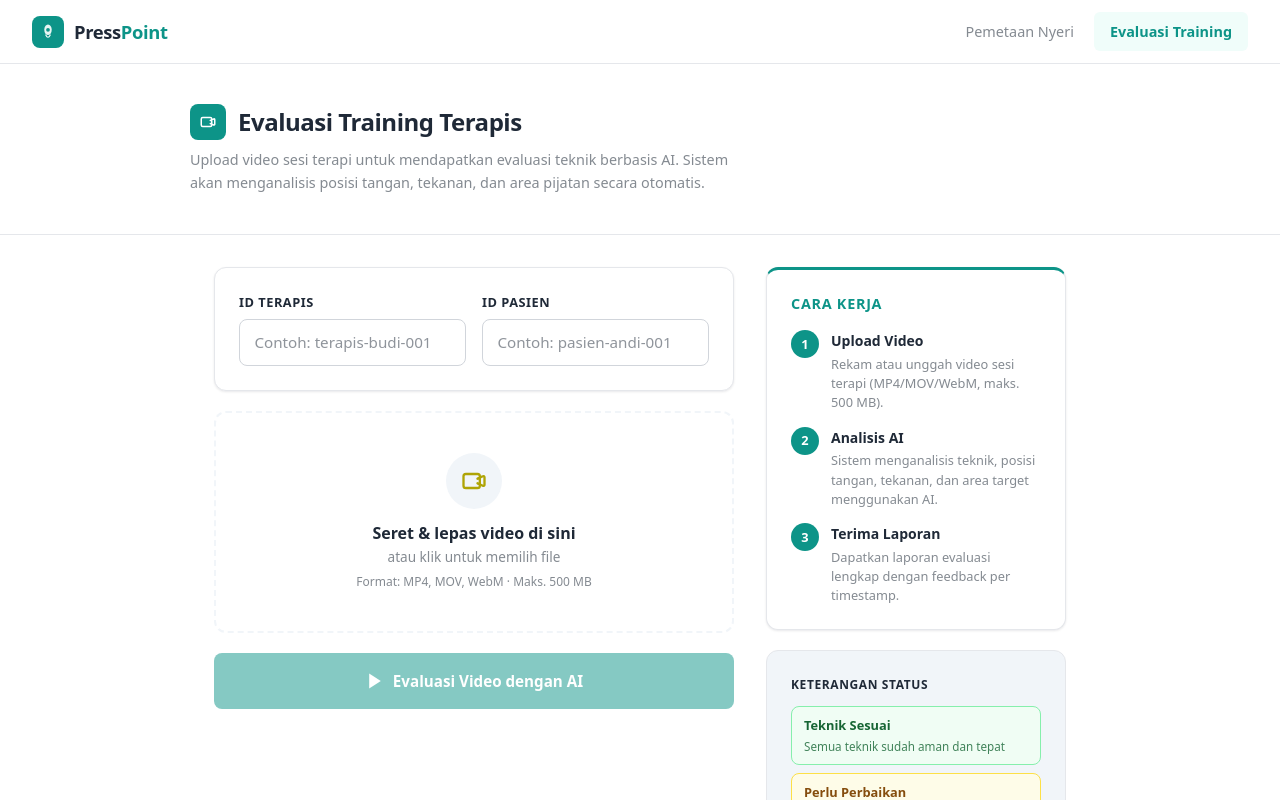
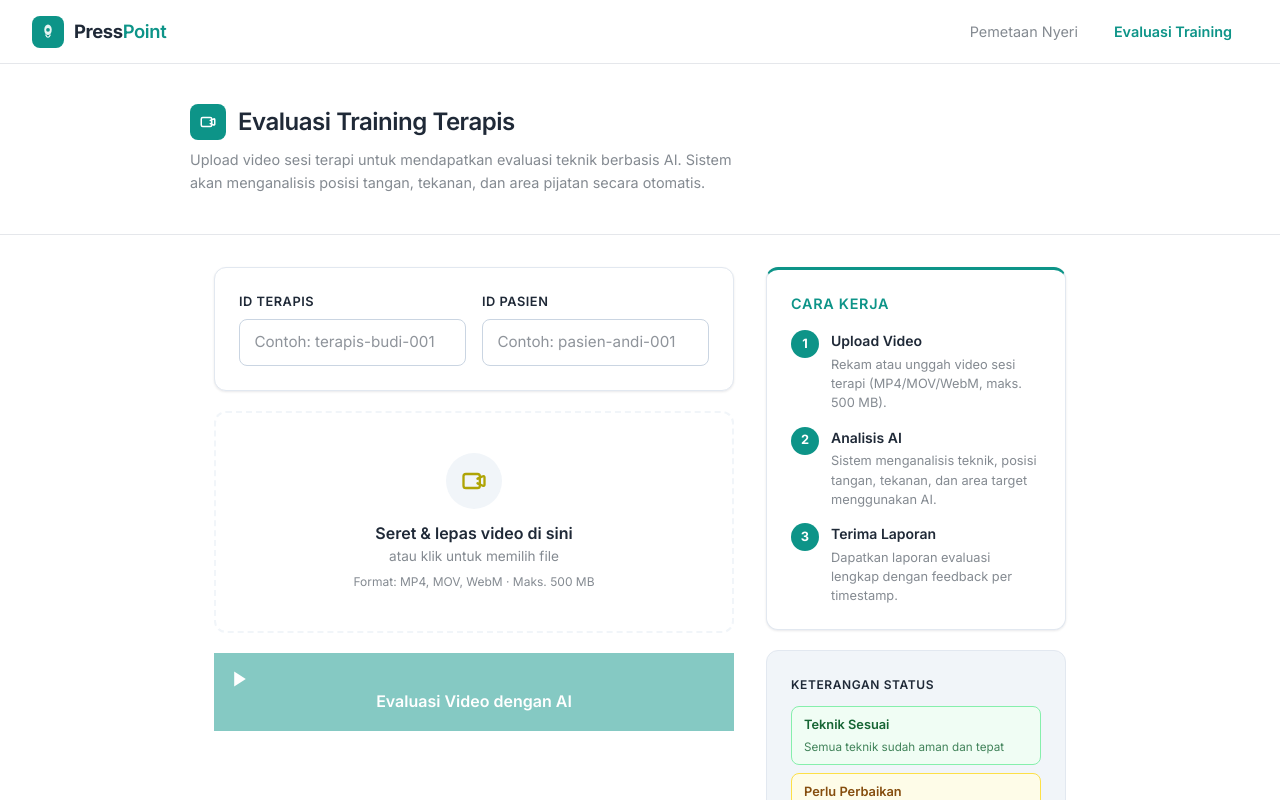
Before and after one commit to Syabilwafi/garuda-hacks, a Next.js app in the folder client/: page /training in a window 1280 px wide. Shown: the top 800 px of the page. Built offline with nearby package versions, Linux system fonts and the light colour scheme; no server answers.

Commit message:
refactor: tidying the globals.css

```diff
--- a/client/src/app/globals.css
+++ b/client/src/app/globals.css
@@ -1,8 +1,8 @@
 @import url('https://fonts.googleapis.com/css2?family=Inter:wght@300;400;500;600;700&display=swap');
 @import "tailwindcss";
 
-:root {
-
+@theme {
+  /* Colors */
   --color-linen: #F1F5F9;
   --color-sunflower: #F0FDFA;
   --color-martini: #0D9488;
@@ -12,70 +12,59 @@
   --color-moss-60: rgba(31, 41, 55, 0.55);
   --color-white: #FFFFFF;
 
-  --font-primary: system-ui, -apple-system, BlinkMacSystemFont, "Segoe UI", Roboto, sans-serif;
+  /* Typography */
+  --font-inter: 'Inter', system-ui, sans-serif;
 
+  /* Border Radius */
   --radius-sm: 8px;
   --radius-md: 12px;
   --radius-lg: 16px;
-  --radius-organic: 12px;
-  --radius-organic-reverse: 12px;
 
+  /* Box Shadows */
   --shadow-card: 0 1px 2px rgba(15, 23, 42, 0.04), 0 1px 3px rgba(15, 23, 42, 0.06);
   --shadow-card-hover: 0 4px 12px rgba(15, 23, 42, 0.08);
-  --shadow-button: none;
 
-  --transition-base: all 0.2s ease;
-  --transition-bounce: all 0.2s ease;
+  /* Animations & Transitions */
+  --animate-fade-in: fadeIn 0.3s cubic-bezier(0.4, 0, 0.2, 1) forwards;
+  --animate-pulse-glow: pulse-glow 2s ease-in-out infinite;
+  --animate-skeleton: skeleton-wave 1.5s linear infinite;
+
+  @keyframes fadeIn {
+    from { opacity: 0; transform: translateY(6px); }
+    to { opacity: 1; transform: translateY(0); }
+  }
+  @keyframes pulse-glow {
+    0%, 100% { opacity: 1; }
+    50% { opacity: 0.6; }
+  }
+  @keyframes skeleton-wave {
+    0% { background-position: 200% 0; }
+    100% { background-position: -200% 0; }
+  }
 }
 
-*, *::before, *::after {
-  box-sizing: border-box;
-  margin: 0;
-  padding: 0;
-}
-
+/* Base Elements Adjustments */
 html {
   scroll-behavior: smooth;
 }
 
 body {
-  font-family: var(--font-primary);
+  font-family: var(--font-inter);
   background-color: var(--color-white);
   color: var(--color-moss);
   line-height: 1.6;
   -webkit-font-smoothing: antialiased;
-  -moz-osx-font-smoothing: grayscale;
 }
 
-h1 {
-  font-size: 1.875rem;
+h1, h2, h3 {
   font-weight: 600;
   color: var(--color-moss);
-  line-height: 1.25;
-  letter-spacing: -0.02em;
 }
 
-h2 {
-  font-size: 1.5rem;
-  font-weight: 600;
-  color: var(--color-moss);
-  line-height: 1.3;
-  letter-spacing: -0.01em;
-}
-
-h3 {
-  font-size: 1.1rem;
-  font-weight: 600;
-  color: var(--color-moss);
-  line-height: 1.4;
-}
-
-p {
-  font-size: 1rem;
-  font-weight: 400;
-  color: var(--color-moss);
-  line-height: 1.6;
-}
+h1 { font-size: 1.875rem; line-height: 1.25; letter-spacing: -0.02em; }
+h2 { font-size: 1.5rem; line-height: 1.3; letter-spacing: -0.01em; }
+h3 { font-size: 1.1rem; line-height: 1.4; }
+p  { font-size: 1rem; font-weight: 400; line-height: 1.6; }
 
 small, .text-caption {
   font-size: 0.875rem;
@@ -84,124 +73,90 @@ small, .text-caption {
   line-height: 1.5;
 }
 
-@theme {
-  --color-linen: #F1F5F9;
-  --color-sunflower: #F0FDFA;
-  --color-martini: #0D9488;
-  --color-martini-dark: #0F766E;
-  --color-moss: #1F2937;
-
-  --font-inter: 'Inter', sans-serif;
-
-  --radius-sm: 8px;
-  --radius-md: 12px;
-  --radius-lg: 16px;
-
-  --shadow-card: 0 1px 2px rgba(15, 23, 42, 0.04), 0 1px 3px rgba(15, 23, 42, 0.06);
-}
-
-.btn-primary {
+/* Custom Components */
+@utility btn-base {
   display: inline-flex;
   align-items: center;
   justify-content: center;
   gap: 0.5rem;
+  font-family: var(--font-inter);
+  font-size: 0.95rem;
+  border-radius: var(--radius-sm);
+  cursor: pointer;
+  transition: all 0.2s ease;
+  text-decoration: none;
+}
+
+@utility btn-primary {
+  @mixin btn-base;
   padding: 0.75rem 1.5rem;
   background-color: var(--color-martini);
   color: var(--color-white);
-  font-family: var(--font-primary);
-  font-size: 0.95rem;
   font-weight: 600;
-  letter-spacing: 0;
   border: none;
-  border-radius: var(--radius-sm);
-  cursor: pointer;
-  transition: var(--transition-base);
-  box-shadow: none;
-  text-decoration: none;
+
+  &:hover { background-color: var(--color-martini-dark); }
+  &:active { transform: scale(0.99); }
+  &:disabled { opacity: 0.5; cursor: not-allowed; transform: none; }
 }
 
-.btn-primary:hover {
-  background-color: var(--color-martini-dark);
-}
-
-.btn-primary:active {
-  transform: scale(0.99);
-}
-
-.btn-primary:disabled {
-  opacity: 0.5;
-  cursor: not-allowed;
-  transform: none;
-}
-
-.btn-secondary {
-  display: inline-flex;
-  align-items: center;
-  justify-content: center;
-  gap: 0.5rem;
+@utility btn-secondary {
+  @mixin btn-base;
   padding: 0.65rem 1.25rem;
   background-color: transparent;
   color: var(--color-moss);
-  font-family: var(--font-primary);
-  font-size: 0.95rem;
   font-weight: 500;
-  border: 1px solid #D1D5DB;
-  border-radius: var(--radius-sm);
-  cursor: pointer;
-  transition: var(--transition-base);
-  text-decoration: none;
+  border: 1px solid var(--color-slate-300, #D1D5DB);
+
+  &:hover {
+    background-color: var(--color-linen);
+    border-color: var(--color-slate-400, #B9C0CB);
+  }
 }
 
-.btn-secondary:hover {
-  background-color: var(--color-linen);
-  border-color: #B9C0CB;
-}
-
-.card {
+@utility card {
   background-color: var(--color-white);
   border-radius: var(--radius-md);
   box-shadow: var(--shadow-card);
   padding: 1.5rem;
-  transition: var(--transition-base);
-  border: 1px solid #E5E7EB;
+  transition: all 0.2s ease;
+  border: 1px solid var(--color-slate-200, #E5E7EB);
+
+  &:hover { box-shadow: var(--shadow-card-hover); }
 }
 
-.card:hover {
-  box-shadow: var(--shadow-card-hover);
-}
-
-.card-linen {
+@utility card-linen {
   background-color: var(--color-linen);
   border-radius: var(--radius-md);
   padding: 1.5rem;
-  border: 1px solid #E5E7EB;
+  border: 1px solid var(--color-slate-200, #E5E7EB);
 }
 
-.input {
+@utility input {
   width: 100%;
   padding: 0.65rem 0.9rem;
   background-color: var(--color-white);
-  border: 1px solid #D1D5DB;
+  border: 1px solid var(--color-slate-300, #D1D5DB);
   border-radius: var(--radius-sm);
-  font-family: var(--font-primary);
+  font-family: var(--font-inter);
   font-size: 0.95rem;
   color: var(--color-moss);
-  transition: var(--transition-base);
+  transition: all 0.2s ease;
   outline: none;
-}
 
-.input:focus {
+  &:focus {
     border-color: var(--color-martini);
     box-shadow: 0 0 0 3px rgba(13, 148, 136, 0.12);
   }
+}
 
-.tab-bar {
+@utility tab-bar {
   display: flex;
-  border-bottom: 1px solid #E5E7EB;
+  border-bottom: 1px solid var(--color-slate-200, #E5E7EB);
   margin-bottom: 1.5rem;
 }
 
-.tab-item {
+@utility tab-item {
   padding: 0.65rem 1.25rem;
   font-size: 0.95rem;
   font-weight: 500;
@@ -209,46 +164,19 @@ small, .text-caption {
   border: none;
   background: transparent;
   cursor: pointer;
-  transition: var(--transition-base);
+  transition: all 0.2s ease;
   border-bottom: 2px solid transparent;
   margin-bottom: -1px;
-}
 
-.tab-item:hover {
-  color: var(--color-moss);
-}
-
-.tab-item.active {
+  &:hover { color: var(--color-moss); }
+  &.active {
     color: var(--color-martini);
     border-bottom-color: var(--color-martini);
     font-weight: 600;
   }
-
-@keyframes fadeIn {
-  from { opacity: 0; transform: translateY(6px); }
-  to   { opacity: 1; transform: translateY(0); }
 }
 
-@keyframes pulse-glow {
-  0%, 100% { opacity: 1; }
-  50%       { opacity: 0.6; }
-}
-
-@keyframes spin {
-  to { transform: rotate(360deg); }
-}
-
-.animate-fade-in {
-  animation: fadeIn 0.3s ease forwards;
-}
-
-.animate-pulse-glow {
-  animation: pulse-glow 2s ease-in-out infinite;
-}
-
-
-
-.skeleton {
+@utility skeleton {
   background: linear-gradient(
           90deg,
           var(--color-linen) 25%,
@@ -256,35 +184,15 @@ small, .text-caption {
           var(--color-linen) 75%
   );
   background-size: 200% 100%;
-  animation: skeleton-wave 1.5s infinite;
+  animation: var(--animate-skeleton);
   border-radius: var(--radius-sm);
 }
 
-@keyframes skeleton-wave {
-  0%   { background-position: 200% 0; }
-  100% { background-position: -200% 0; }
-}
-
-::-webkit-scrollbar {
-  width: 6px;
-  height: 6px;
-}
-
-::-webkit-scrollbar-track {
-  background: var(--color-linen);
-}
-
+/* Custom Webkit Scrollbars */
+::-webkit-scrollbar { width: 6px; height: 6px; }
+::-webkit-scrollbar-track { background: var(--color-linen); }
 ::-webkit-scrollbar-thumb {
   background: #C1C9D2;
   border-radius: 3px;
+  &:hover { background: #A5AEB9; }
 }
-
-::-webkit-scrollbar-thumb:hover {
-  background: #A5AEB9;
-}
-
-.text-moss    { color: var(--color-moss); }
-.text-martini { color: var(--color-martini); }
-.bg-sunflower { background-color: var(--color-sunflower); }
-.bg-linen     { background-color: var(--color-linen); }
-.bg-martini   { background-color: var(--color-martini); }
```
Lines whose indentation alone changed are shown as unchanged.
